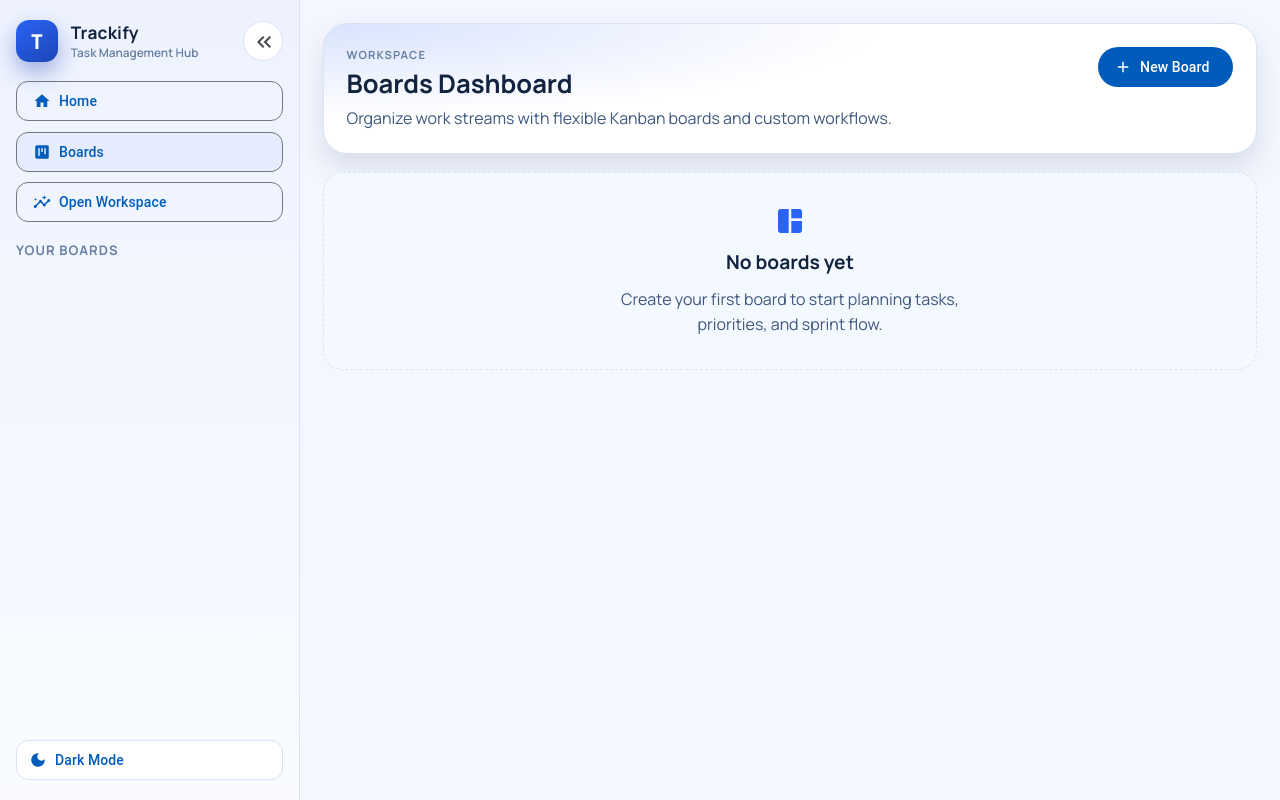
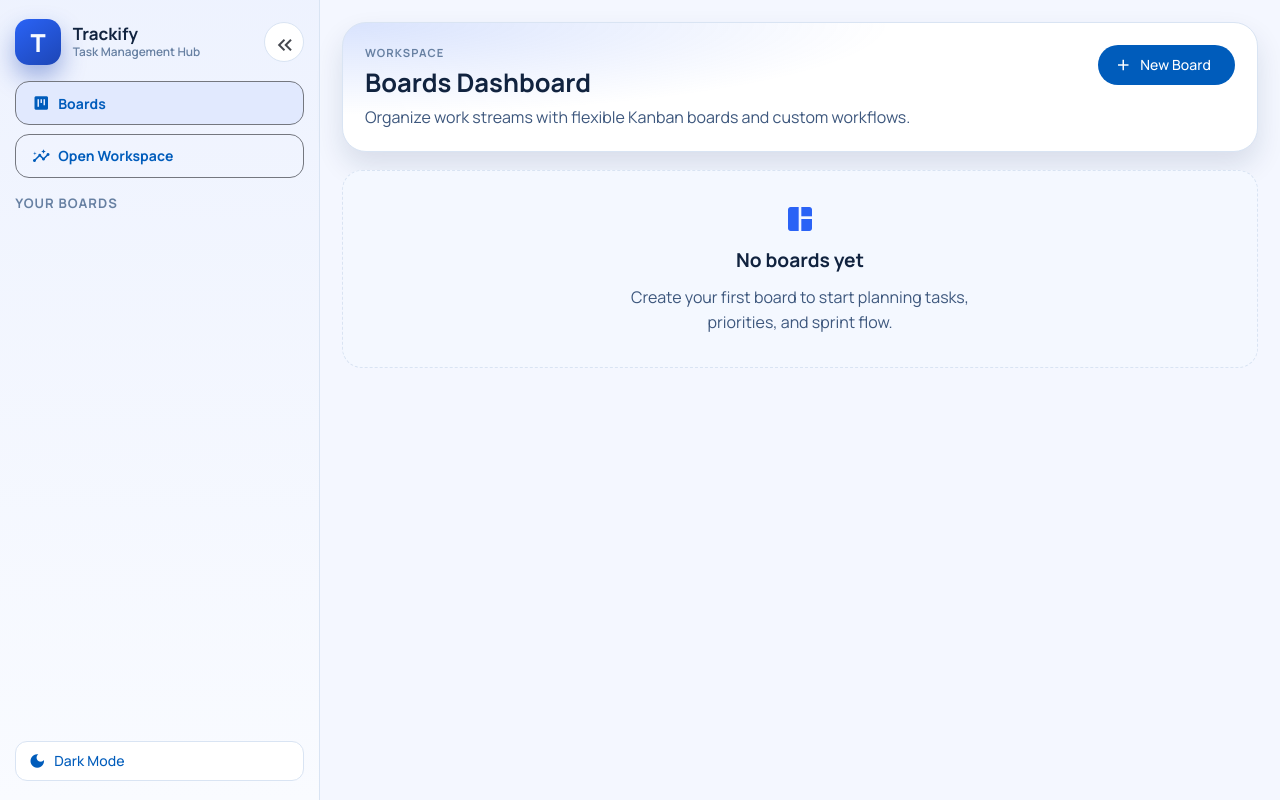
Before and after one commit to Hadi20Diab/Trackify, an Angular app: page /boards in a window 1280 px wide. Built offline with nearby package versions, Linux system fonts and the light colour scheme.

Commit message:
fix(ui): clean sidebar collapse, sticky column headers, and context-menu behavior

```diff
--- a/src/app/core/layout/app-shell.component.css
+++ b/src/app/core/layout/app-shell.component.css
@@ -1,5 +1,5 @@
 .app-shell {
-  --sidebar-width: 300px;
+  --sidebar-width: 320px;
   display: grid;
   grid-template-columns: var(--sidebar-width) minmax(0, 1fr);
   min-height: 100vh;
@@ -8,65 +8,69 @@
 }
 
 .app-shell--collapsed {
-  --sidebar-width: 88px;
+  --sidebar-width: 92px;
 }
 
 .sidebar {
   border-right: 1px solid var(--surface-border);
-  background: linear-gradient(180deg, color-mix(in srgb, var(--surface-card) 92%, var(--brand-500) 8%), var(--surface-panel));
-  padding: 1.25rem 1rem;
+  background: linear-gradient(
+    180deg,
+    color-mix(in srgb, var(--surface-card) 92%, var(--brand-500) 8%),
+    var(--surface-panel)
+  );
+  padding: 1.2rem 0.95rem;
   display: grid;
   grid-template-rows: auto auto 1fr auto;
-  gap: 1.2rem;
+  gap: 1rem;
   position: sticky;
   top: 0;
   height: 100vh;
   overflow: hidden;
-  transition: padding 260ms ease;
 }
 
 .brand {
   display: flex;
   align-items: center;
   justify-content: space-between;
-  gap: 0.8rem;
+  gap: 0.6rem;
 }
 
 .brand__identity {
+  text-decoration: none;
   display: flex;
   align-items: center;
-  gap: 0.8rem;
+  gap: 0.72rem;
   min-width: 0;
+  color: inherit;
 }
 
 .brand__glyph {
-  width: 42px;
-  height: 42px;
-  border-radius: 13px;
+  width: 46px;
+  height: 46px;
+  border-radius: 14px;
   display: grid;
   place-items: center;
-  font-family: 'Cairo', 'Manrope', sans-serif;
-  font-size: 1.35rem;
-  font-weight: 700;
+  font-size: 1.55rem;
+  font-weight: 800;
   color: #f8fbff;
   background: linear-gradient(145deg, var(--brand-500), var(--brand-700));
-  box-shadow: 0 10px 22px color-mix(in srgb, var(--brand-700) 40%, transparent);
+  box-shadow: 0 12px 24px color-mix(in srgb, var(--brand-700) 40%, transparent);
   flex-shrink: 0;
 }
 
 .brand__copy {
   min-width: 0;
-  transition: opacity 200ms ease, transform 200ms ease;
+  transition: opacity 180ms ease;
 }
 
-.brand h1 {
+.brand__copy h1 {
   margin: 0;
   color: var(--text-primary);
-  font-size: 1.08rem;
-  letter-spacing: 0.01em;
+  font-size: 1.06rem;
+  line-height: 1.15;
 }
 
-.brand p {
+.brand__copy p {
   margin: 0;
   color: var(--text-tertiary);
   font-size: 0.74rem;
@@ -76,25 +80,27 @@
 .sidebar-toggle {
   border: 1px solid var(--surface-border);
   background: var(--surface-card);
+  flex-shrink: 0;
 }
 
 .sidebar__quick-actions {
   display: grid;
-  gap: 0.65rem;
+  gap: 0.55rem;
 }
 
 .nav-btn {
   justify-content: flex-start;
-  border-radius: 12px;
-  min-height: 40px;
+  border-radius: 14px;
+  min-height: 44px;
+  font-weight: 700;
 }
 
 .nav-btn span {
-  transition: opacity 180ms ease, transform 180ms ease;
+  transition: opacity 180ms ease;
 }
 
 .nav-btn--active {
-  background: color-mix(in srgb, var(--brand-500) 12%, var(--surface-card));
+  background: color-mix(in srgb, var(--brand-500) 14%, var(--surface-card));
   border-color: color-mix(in srgb, var(--brand-500) 35%, var(--surface-border));
 }
 
@@ -102,7 +108,7 @@
   min-height: 0;
   display: grid;
   grid-template-rows: auto 1fr;
-  gap: 0.6rem;
+  gap: 0.55rem;
 }
 
 .sidebar__boards header {
@@ -117,10 +123,9 @@
   text-transform: uppercase;
   letter-spacing: 0.08em;
   color: var(--text-tertiary);
-  transition: opacity 180ms ease, transform 180ms ease;
 }
 
-.sidebar__boards span {
+.sidebar__boards header span {
   min-width: 1.4rem;
   height: 1.4rem;
   border-radius: 999px;
@@ -163,7 +168,7 @@
 
 .board-link--last .board-link__title::after {
   content: 'last';
-  margin-left: 0.35rem;
+  margin-left: 0.3rem;
   padding: 0.07rem 0.3rem;
   border-radius: 999px;
   font-size: 0.6rem;
@@ -175,17 +180,15 @@
 
 .board-link__title {
   font-size: 0.86rem;
-  font-weight: 600;
+  font-weight: 700;
   color: var(--text-primary);
   line-height: 1.25;
-  transition: opacity 180ms ease;
 }
 
 .board-link__description {
   font-size: 0.73rem;
   color: var(--text-tertiary);
   line-height: 1.3;
-  transition: opacity 180ms ease;
 }
 
 .sidebar__theme button {
@@ -202,69 +205,44 @@
 
 .workspace {
   min-width: 0;
-  padding: 1.45rem;
+  padding: 1.35rem;
   position: relative;
 }
 
 .sidebar-toggle-floating {
   position: fixed;
-  z-index: 12;
+  z-index: 24;
   top: 1rem;
   left: 1rem;
-}
-
-.app-shell--collapsed .sidebar {
-  padding: 1.1rem 0.8rem;
-}
-
-.app-shell--collapsed .brand {
-  justify-content: center;
+  display: none;
 }
 
 .app-shell--collapsed .brand__copy,
 .app-shell--collapsed .nav-btn span,
-.app-shell--collapsed .board-link__description,
-.app-shell--collapsed .sidebar__theme span,
-.app-shell--collapsed .sidebar__boards h2,
-.app-shell--collapsed .board-link--last .board-link__title::after {
+.app-shell--collapsed .sidebar__theme span {
   opacity: 0;
+  width: 0;
   pointer-events: none;
-  width: 0;
   overflow: hidden;
 }
 
-.app-shell--collapsed .sidebar__boards header {
-  justify-content: center;
+.app-shell--collapsed .sidebar__boards {
+  display: none;
 }
 
-.app-shell--collapsed .sidebar__boards span {
-  position: absolute;
-  opacity: 0;
-  pointer-events: none;
-}
-
-.app-shell--collapsed .nav-btn {
+.app-shell--collapsed .nav-btn,
+.app-shell--collapsed .sidebar__theme button {
   justify-content: center;
   padding-left: 0;
   padding-right: 0;
 }
 
-.app-shell--collapsed .board-link {
-  padding: 0.62rem 0.4rem;
-  justify-items: center;
-}
-
-.app-shell--collapsed .board-link__title {
-  max-width: 36px;
-  white-space: nowrap;
-  overflow: hidden;
-  text-overflow: clip;
+.app-shell--collapsed .sidebar {
+  padding-inline: 0.7rem;
 }
 
 .app-shell--collapsed .sidebar-toggle {
-  position: absolute;
-  top: 1.15rem;
-  right: 0.7rem;
+  margin-left: auto;
 }
 
 @media (max-width: 1100px) {
@@ -278,20 +256,22 @@
 
   .sidebar {
     position: fixed;
-    z-index: 20;
-    width: min(88vw, 320px);
+    z-index: 22;
+    width: min(90vw, 330px);
     transform: translateX(0);
-    transition: transform 240ms ease;
+    transition: transform 220ms ease;
     box-shadow: var(--shadow-lg);
-    border-right: 1px solid var(--surface-border);
-    border-bottom: 0;
   }
 
   .app-shell--collapsed .sidebar {
-    transform: translateX(-105%);
+    transform: translateX(-106%);
+  }
+
+  .app-shell--collapsed .sidebar-toggle-floating {
+    display: inline-flex;
   }
 
   .workspace {
-    padding: 1.1rem;
+    padding: 1rem;
   }
 }
--- a/src/app/core/layout/app-shell.component.html
+++ b/src/app/core/layout/app-shell.component.html
@@ -1,13 +1,13 @@
 <div class="app-shell" [class.app-shell--collapsed]="isSidebarCollapsed()">
   <aside class="sidebar" [class.sidebar--collapsed]="isSidebarCollapsed()">
     <section class="brand">
-      <div class="brand__identity">
+      <a class="brand__identity" routerLink="/" aria-label="Go to home">
         <div class="brand__glyph">T</div>
         <div class="brand__copy">
           <h1>Trackify</h1>
           <p>Task Management Hub</p>
         </div>
-      </div>
+      </a>
 
       <button
         mat-icon-button
@@ -24,19 +24,20 @@
       <a
         mat-stroked-button
         class="nav-btn"
-        routerLink="/"
-        [routerLinkActiveOptions]="{ exact: true }"
+        routerLink="/boards"
         routerLinkActive="nav-btn--active"
-        [matTooltip]="isSidebarCollapsed() ? 'Home' : ''"
+        [matTooltip]="isSidebarCollapsed() ? 'Boards' : ''"
       >
-        <mat-icon>home</mat-icon>
-        <span>Home</span>
-      </a>
-      <a mat-stroked-button class="nav-btn" routerLink="/boards" routerLinkActive="nav-btn--active" [matTooltip]="isSidebarCollapsed() ? 'Boards' : ''">
         <mat-icon>view_kanban</mat-icon>
         <span>Boards</span>
       </a>
-      <a mat-stroked-button class="nav-btn" routerLink="/board" routerLinkActive="nav-btn--active" [matTooltip]="isSidebarCollapsed() ? 'Open Workspace' : ''">
+      <a
+        mat-stroked-button
+        class="nav-btn"
+        routerLink="/board"
+        routerLinkActive="nav-btn--active"
+        [matTooltip]="isSidebarCollapsed() ? 'Open Workspace' : ''"
+      >
         <mat-icon>insights</mat-icon>
         <span>Open Workspace</span>
       </a>
--- a/src/app/features/boards/pages/board-detail-page.component.css
+++ b/src/app/features/boards/pages/board-detail-page.component.css
@@ -189,9 +189,11 @@
   border: 1px solid var(--surface-border);
   background: var(--surface-panel);
   min-height: 420px;
+  max-height: min(72vh, 760px);
   display: grid;
   grid-template-rows: auto 1fr;
   box-shadow: var(--shadow-sm);
+  overflow: hidden;
 }
 
 .column__header {
@@ -201,6 +203,10 @@
   justify-content: space-between;
   gap: 0.4rem;
   cursor: grab;
+  position: sticky;
+  top: 0;
+  z-index: 4;
+  background: var(--surface-panel);
 }
 
 .column__header h3 {
@@ -226,6 +232,8 @@
   display: grid;
   gap: 0.72rem;
   align-content: start;
+  overflow-y: auto;
+  min-height: 0;
 }
 
 .column__empty {
@@ -320,6 +328,10 @@
   .board-columns {
     grid-auto-columns: minmax(260px, 88vw);
   }
+
+  .column {
+    max-height: min(68vh, 720px);
+  }
 }
 
 @media (max-width: 660px) {
--- a/src/app/features/boards/pages/board-detail-page.component.html
+++ b/src/app/features/boards/pages/board-detail-page.component.html
@@ -182,7 +182,7 @@
     @if (columnViewModels$ | async; as columnViews) {
       <div class="board-columns" cdkDropList cdkDropListOrientation="horizontal" [cdkDropListData]="columnViews" (cdkDropListDropped)="onColumnDrop($event)">
         @for (view of columnViews; track trackByColumn($index, view)) {
-          <article class="column" cdkDrag (contextmenu)="openColumnContextMenu($event, view.column, columnContextTrigger)">
+          <article class="column" cdkDrag (contextmenu)="openColumnContextMenu($event, view.column)">
             <header class="column__header" cdkDragHandle>
               <div>
                 <h3>{{ view.column.title }}</h3>
@@ -248,7 +248,7 @@
                         cdkDrag
                         [cdkDragData]="task"
                         [cdkDragDisabled]="!(canDragTasks$ | async)"
-                        (contextmenu)="openTaskContextMenu($event, task, taskContextTrigger)"
+                        (contextmenu)="openTaskContextMenu($event, task)"
                       >
                         <app-task-card [task]="task" (edit)="editTask($event)" (delete)="deleteTask($event)"></app-task-card>
                       </div>
--- a/src/styles.css
+++ b/src/styles.css
@@ -2,6 +2,7 @@
 @import '@angular/material/prebuilt-themes/azure-blue.css';
 
 :root {
+  --font-family-base: 'Manrope', 'Cairo', 'Segoe UI', sans-serif;
   --brand-500: #2a63f6;
   --brand-700: #1d46b6;
   --accent-cyan: #1cc2d4;
@@ -58,12 +59,27 @@ body {
 }
 
 body {
-  font-family: 'Manrope', 'Cairo', sans-serif;
+  font-family: var(--font-family-base);
   color: var(--text-primary);
   background:
     radial-gradient(66% 45% at 100% 0%, color-mix(in srgb, var(--brand-500) 12%, transparent), transparent 58%),
     radial-gradient(52% 35% at 0% 100%, color-mix(in srgb, var(--accent-cyan) 11%, transparent), transparent 62%),
     var(--page-background);
+}
+
+button,
+input,
+textarea,
+select,
+a,
+.mat-mdc-button-base,
+.mat-mdc-menu-item,
+.mat-mdc-option,
+.mat-mdc-dialog-title,
+.mat-mdc-dialog-content,
+.mdc-text-field__input,
+.mdc-list-item__primary-text {
+  font-family: var(--font-family-base) !important;
 }
 
 ::-webkit-scrollbar {
```
Also changed, not shown: src/app/features/boards/pages/board-detail-page.component.ts (+24 -7 lines).
